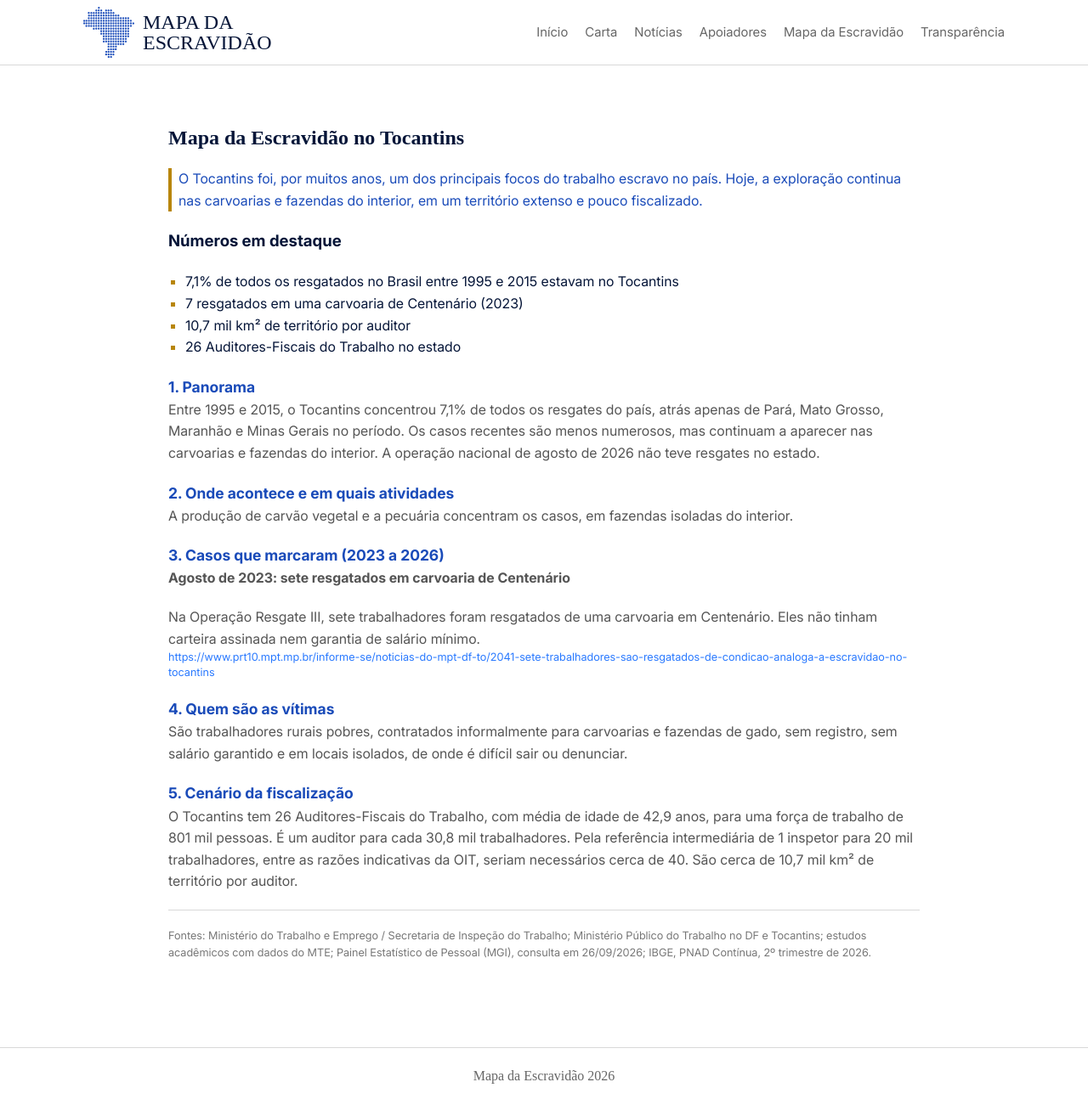
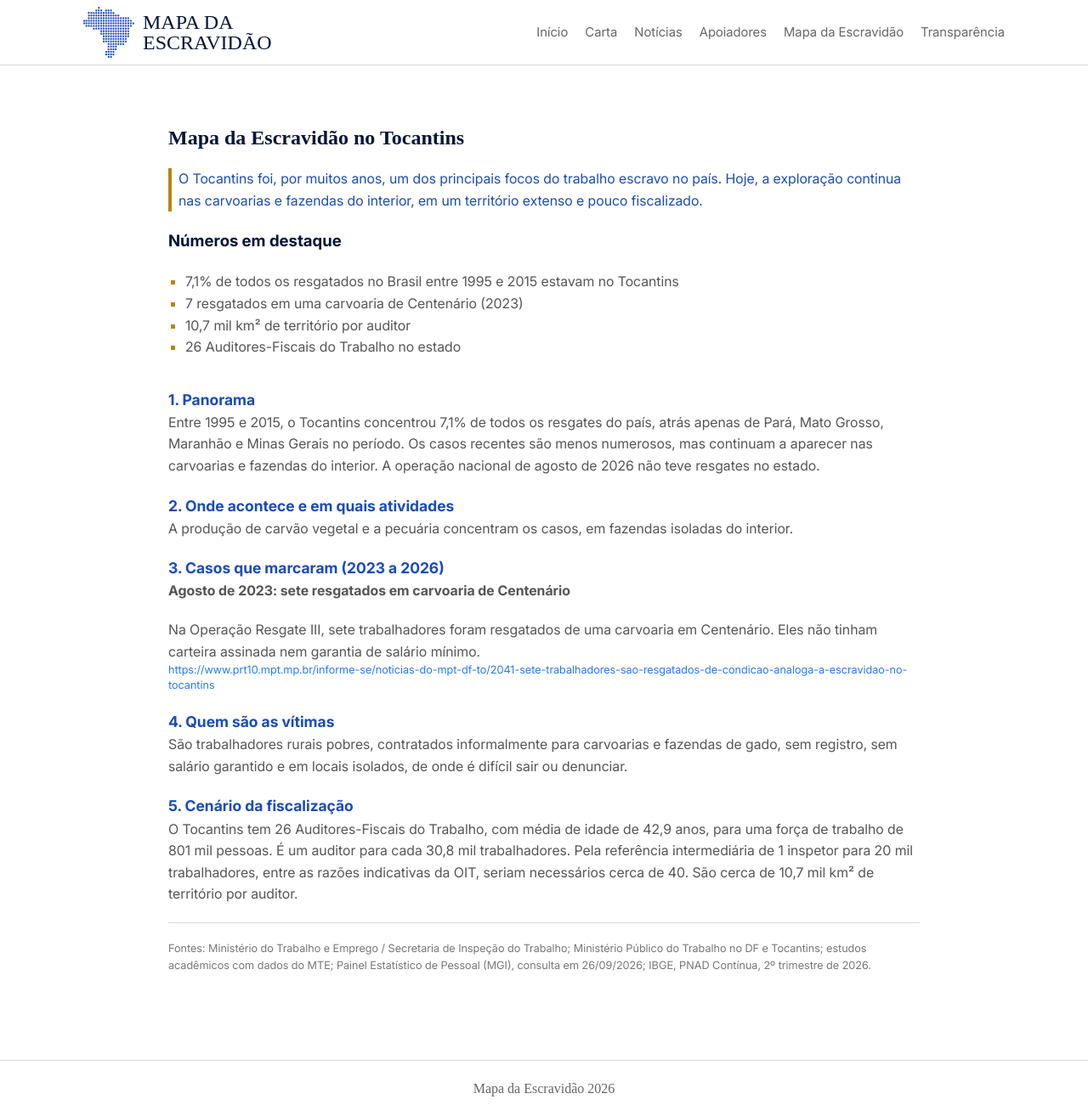
Before and after one commit to Landowski/mapa-escravidao, a Jekyll site: the page built from mapa-escravidao/tocantins.html, in a window 1280 px wide and 1314 px high. Shown: the whole window at 85% size. Built offline with Jekyll 4.4.1, drawn with Linux system fonts in a browser that asks for light colours; some web fonts are replaced.

Commit message:
Update styles.css

```diff
--- a/css/styles.css
+++ b/css/styles.css
@@ -44,9 +44,9 @@
     outline: none;
 }
 
-h1, h2, h3, .destaque {
+h1, h2, h3, h4 .destaque {
 	color: var(--preto);
-	margin-bottom: 20px;
+	margin-bottom: 20px !important;
 }
 
 h4 {
```
